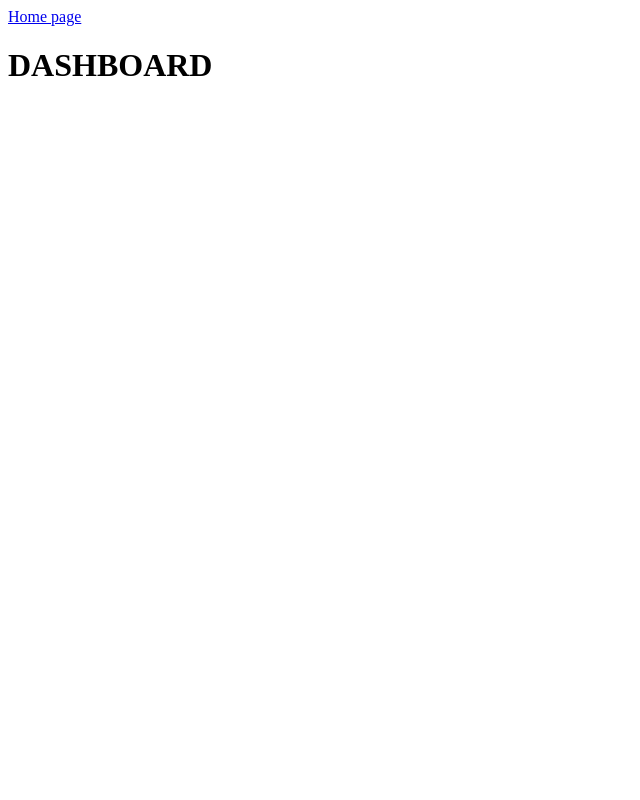
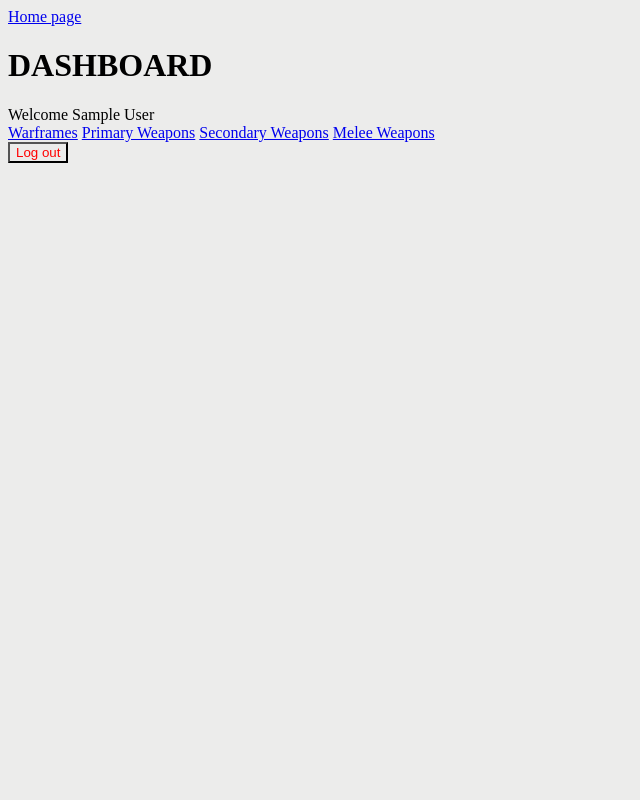
Before and after one commit to MariaRacariu/Warframe-Center, a Laravel app: page /dashboard in a window 1280 px wide. Shown: the whole page, without its empty margins (0-640 px from the left). Run offline with Laravel 9, Linux system fonts and the light colour scheme; the visitor is signed in with stand-in values (Sample User, id 1).

Commit message:
added files needed
stopped users from being able to connect to dashboard using link, they will be redirected to log in if not logged in

```diff
--- a/app/Http/Controllers/UserController.php
+++ b/app/Http/Controllers/UserController.php
@@ -62,6 +62,7 @@ class UserController extends Controller
 
         return back()->withErrors(['email' =>'Invalid Credentials'])->onlyInput('email');
     }
+
 }
 
 ?>
--- /dev/null
+++ b/public/style.css
@@ -0,0 +1,3 @@
+*{
+    background-color: #ECECEB;
+}
--- /dev/null
+++ b/resources/views/components/card.blade.php
@@ -0,0 +1 @@
+<!-- The card show information about the different things -->
--- a/resources/views/dashboard.blade.php
+++ b/resources/views/dashboard.blade.php
@@ -1,3 +1,43 @@
-<!-- Navigation -->
-<a href="/">Home page</a>
-<h1>DASHBOARD</h1>
+@auth
+<!DOCTYPE html>
+<html lang="en">
+<head>
+    <meta charset="UTF-8">
+    <meta http-equiv="X-UA-Compatible" content="IE=edge">
+    <meta name="viewport" content="width=device-width, initial-scale=1.0">
+    <title>Dashboard</title>
+    <link rel="stylesheet" href="style.css">
+</head>
+<body>
+    <a href="/">Home page</a>
+    <h1>DASHBOARD</h1>
+
+    <!-- Navigation -->
+    <div>
+        <span>Welcome {{auth()->user()->name}}</span>
+    </div>
+    <div>
+        <div>
+            <!-- NAVIGATION -->
+            <nav>
+                <a href="/warframes">Warframes</a>
+                <a href="/primary">Primary Weapons</a>
+                <a href="/secondary">Secondary Weapons</a>
+                <a href="/melee">Melee Weapons</a>
+            </nav>
+            <form method="POST" action="/logout">
+                @csrf
+                <button type="submit" style="color:red;">Log out</button>
+            </form>
+        </div>
+        <div>
+            <!-- FRONT PAGE -->
+            <div>
+                <!-- foreach loop to show warframes -->
+            </div>
+        </div>
+    </div>
+</body>
+
+</html>
+@endauth
--- /dev/null
+++ b/resources/views/single/melee-weapons.blade.php
@@ -0,0 +1 @@
+<h1>Melee Weapons</h1>
--- /dev/null
+++ b/resources/views/single/primary-weapons.blade.php
@@ -0,0 +1 @@
+<h1>Primary Weapons</h1>
--- /dev/null
+++ b/resources/views/single/secondary-weapons.blade.php
@@ -0,0 +1 @@
+<h1>Secondary Weapons</h1>
--- /dev/null
+++ b/resources/views/single/warframes.blade.php
@@ -0,0 +1 @@
+<h1>Warframes</h1>
--- a/routes/web.php
+++ b/routes/web.php
@@ -23,7 +23,10 @@ Route::get('/createaccount', [UserController::class, 'create']);
 Route::post('/users', [UserController::class, 'store']);
 
 Route::get('/dashboard', function () {
-    return view('dashboard');
+    if (Auth::check()) {
+        return view('dashboard');
+    }
+    return view('users.login');
 });
 
 Route::post('/logout', [UserController::class, 'logout']);
@@ -31,3 +34,19 @@ Route::post('/logout', [UserController::class, 'logout']);
 Route::get('/login', [UserController::class, 'login']);
 
 Route::post('/users/loginuser', [UserController::class, 'loginuser']);
+
+Route::get('/warframes', function () {
+    return view('single.warframes');
+});
+
+Route::get('/primary', function () {
+    return view('single.primary-weapons');
+});
+
+Route::get('/secondary', function () {
+    return view('single.secondary-weapons');
+});
+
+Route::get('/melee', function () {
+    return view('single.melee-weapons');
+});
```
Also changed, not shown: resources/views/components/footer.blade.php (added), resources/views/components/navbar.blade.php (added).
